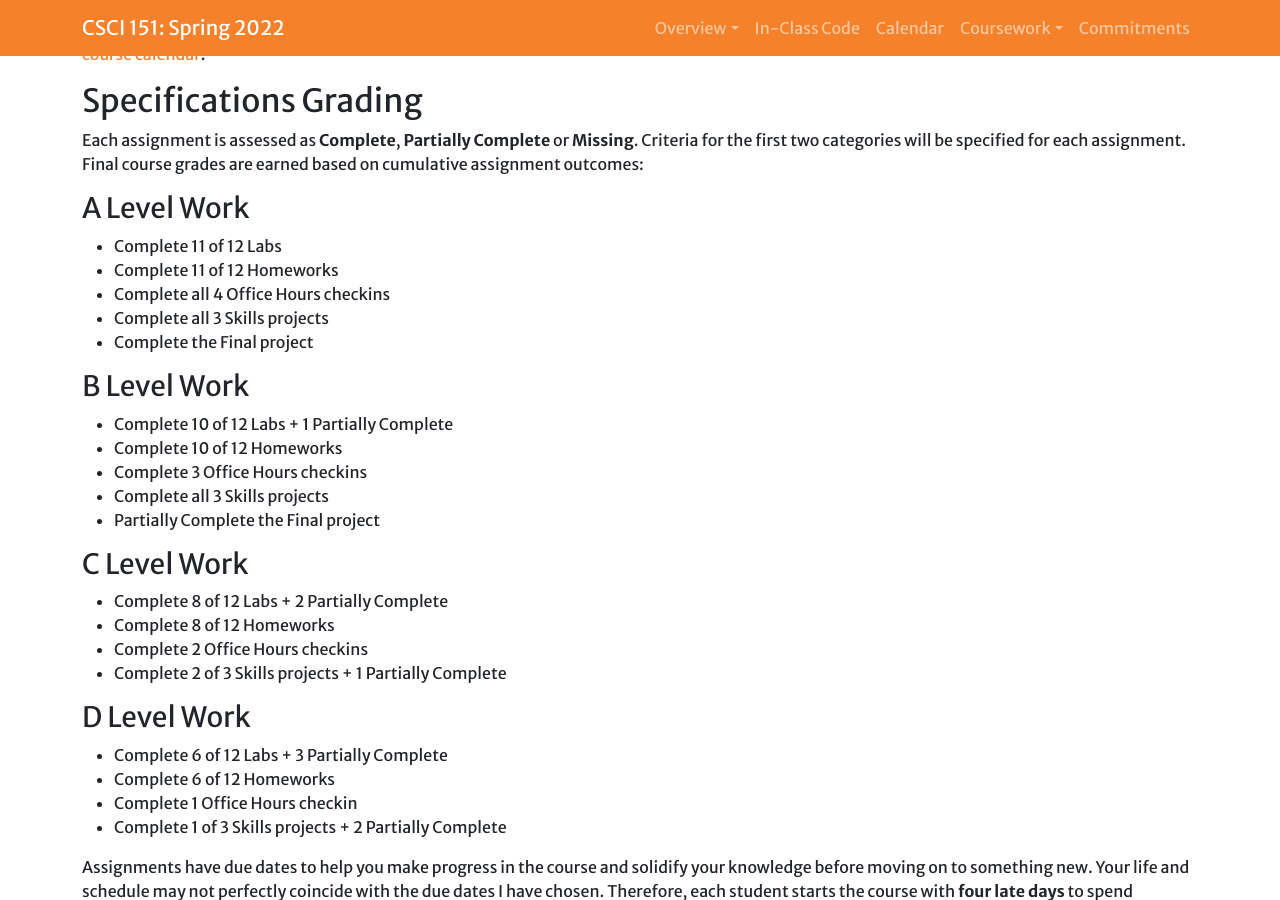
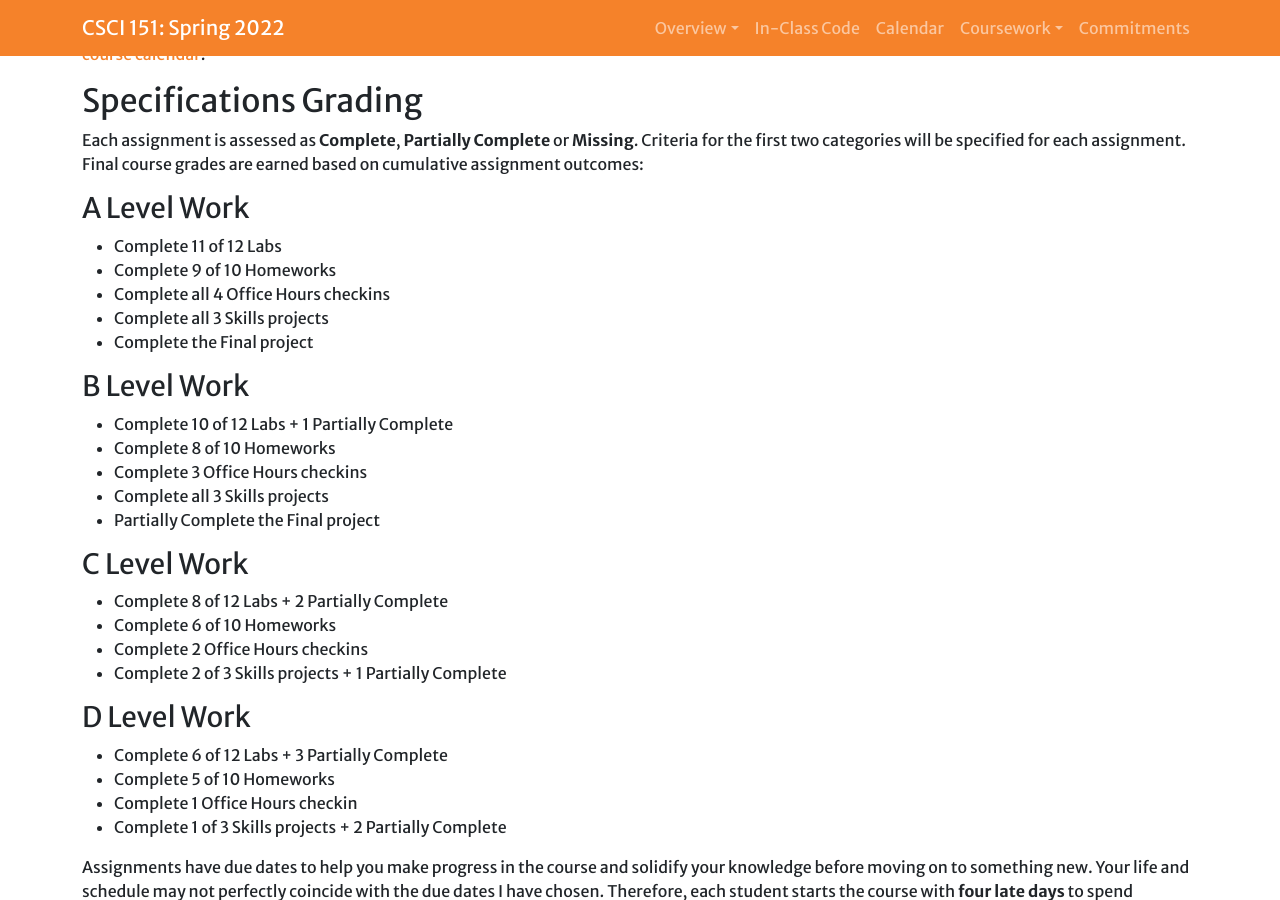
Before and after one commit to Hendrix-CS/csci151, a Jekyll site: the page built from index.md, in a window 1280 px wide and 900 px high, scrolled down 3852 px. Built offline with Jekyll 4.4.1, drawn with Linux system fonts in a browser that asks for light colours; a script that is not in the unit is left out; our own code applies the rules of GitHub Pages for plain Markdown files.

Commit message:
thought I saved these earlier

```diff
--- a/index.md
+++ b/index.md
@@ -171,7 +171,7 @@ Each assignment is assessed as **Complete**, **Partially Complete** or **Missing
 ### A Level Work
 
 * Complete 11 of 12 Labs
-* Complete 11 of 12 Homeworks
+* Complete 9 of 10 Homeworks
 * Complete all 4 Office Hours checkins
 * Complete all 3 Skills projects
 * Complete the Final project
@@ -179,7 +179,7 @@ Each assignment is assessed as **Complete**, **Partially Complete** or **Missing
 ### B Level Work
 
 * Complete 10 of 12 Labs + 1 Partially Complete
-* Complete 10 of 12 Homeworks
+* Complete 8 of 10 Homeworks
 * Complete 3 Office Hours checkins
 * Complete all 3 Skills projects
 * Partially Complete the Final project
@@ -187,14 +187,14 @@ Each assignment is assessed as **Complete**, **Partially Complete** or **Missing
 ### C Level Work
 
 * Complete 8 of 12 Labs + 2 Partially Complete
-* Complete 8 of 12 Homeworks
+* Complete 6 of 10 Homeworks
 * Complete 2 Office Hours checkins
 * Complete 2 of 3 Skills projects + 1 Partially Complete
 
 ### D Level Work
 
 * Complete 6 of 12 Labs + 3 Partially Complete
-* Complete 6 of 12 Homeworks
+* Complete 5 of 10 Homeworks
 * Complete 1 Office Hours checkin
 * Complete 1 of 3 Skills projects + 2 Partially Complete
 
```
Also changed, not shown: projects/animation.md (+1 -0 lines), projects/final-project.md (+4 -1 lines), projects/gui.md (+1 -0 lines).
